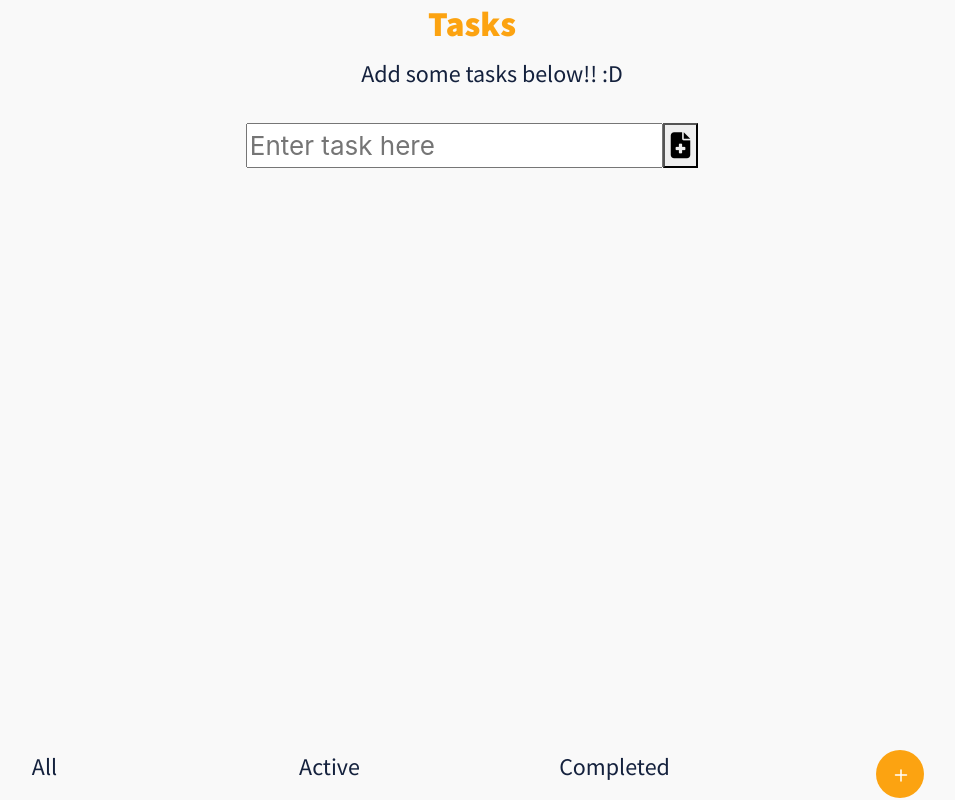
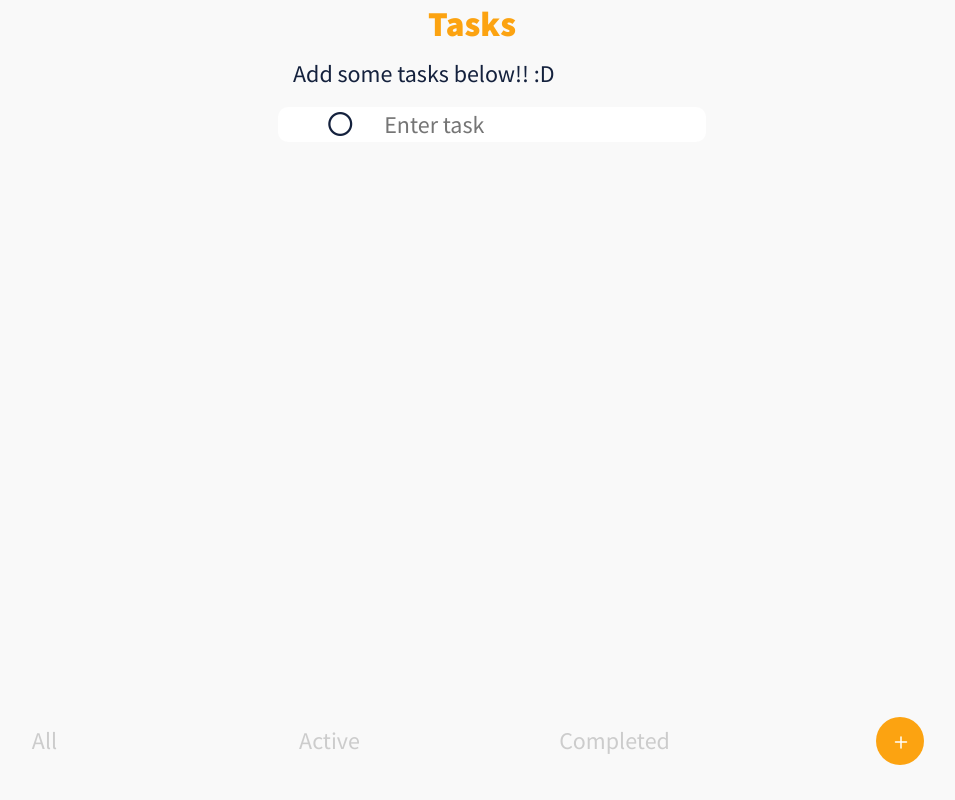
Before and after one commit to rj-tinajero/Redux-To-Do-List, a React (Create React App) app: page / in a window 1280 px wide. Shown: the whole page, without its empty margins (168-1123 px from the left). Built offline with nearby package versions, Linux system fonts and the light colour scheme.

Commit message:
many changes to the All filter page

```diff
--- a/src/App.css
+++ b/src/App.css
@@ -36,13 +36,18 @@
   }
 }
 
-li {
-  list-style-type: none;
-  float: left
+.status-icon {
+  padding-top: 5px
 }
 
-.status-icon {
-  float: left
+.status-icon-done {
+  padding-top: 5px;
+  color: #FCA311;
+}
+
+.done-task {
+  color: #FCA311;
+  text-decoration-line: line-through;
 }
 
 .btn-circle.btn-xl {
@@ -60,15 +65,21 @@ li {
   font-weight: 900;
   font-size: 35px;
   line-height: 140%;
-  color: #FCA311
+  color: #FCA311;
 }
 
 li {
+  list-style-type: none;
   font-family: 'Source Sans Pro';
   font-style: normal;
   font-weight: normal;
   font-size: 24px;
   line-height: 140%;
+}
+
+li:hover {
+  background-color: #FFFFFF;
+  border-radius: 10px;
 }
 
 p {
@@ -79,10 +90,35 @@ p {
   line-height: 140%;
 }
 
-/* img {
-  padding-bottom: 16px;
-} */
+img {
+  padding-bottom: 15px;
+}
 
-/* footer {
-  min-height: 100vh;
-} */
+.input {
+  border-top-style: hidden;
+  border-right-style: hidden;
+  border-left-style: hidden;
+  border-bottom-style: none;
+  background-color: #FFFFFF;
+}
+
+.input:focus {
+  outline: none;
+}
+
+.submit {
+  display: none
+}
+
+.hover-and-input {
+  background-color: #FFFFFF;
+  border-radius: 10px;
+}
+
+.filter-title {
+  color: #CCCCCC
+}
+
+.footer {
+  padding-bottom: 20px;
+}
--- a/src/App.js
+++ b/src/App.js
@@ -37,22 +37,36 @@ function App(props){
     <div className="App-header">
       <h1 className="title">Tasks</h1>
       <ul>
+        <div className="container">
         {props.todos.length < 1 ? <div><p>Add some tasks below!! :D</p></div> :
           props.todos.map((item, index) =>
             {
               switch(filter) {
                 case "ALL": return (
-                  <div key={index}>
-                    {item.complete ?
-                      <i onClick={() => props.changeTodoStatus(item)} className="far fa-check-circle status-icon"></i> :
-                      <i onClick={() => props.changeTodoStatus(item)} className="far fa-circle status-icon"></i>}
-                    <li>{item.task}</li>
-                    <i
-                      onClick={() => props.deleteFromList(item)}
-                      className="delete far fa-trash-alt"
+                  <li className="row" key={index}>
+                    <div className="col d-flex justify-content-end">
+                      {item.complete ?
+                        <i
+                          onClick={() => props.changeTodoStatus(item)}
+                          className="far fa-check-circle status-icon-done"></i> :
+                        <i
+                          onClick={() => props.changeTodoStatus(item)}
+                          className="far fa-circle status-icon"></i>}
+                    </div>
 
-                    ></i>
-                  </div> )
+                    <div className="col-7">
+                      {item.complete ? <p className="done-task">{item.task}</p> : <p>{item.task}</p>}
+                    </div>
+
+                    <div className="col">
+                      <i
+                        onClick={() => props.deleteFromList(item)}
+                        className="delete far fa-trash-alt"
+
+                      ></i>
+                    </div>
+
+                  </li> )
                 case "ACTIVE": return (
                   !item.complete ?
                     <div key={index}>
@@ -67,7 +81,7 @@ function App(props){
                 case "COMPLETE": return (
                   item.complete ?
                     <div key={index}>
-                      <i onClick={() => props.changeTodoStatus(item)} className="far fa-check-circle status-icon"></i>
+                      <i onClick={() => props.changeTodoStatus(item)} className="far fa-check-circle status-icon-done"></i>
                       <li>{item.task}</li>
                       <i
                         onClick={() => props.deleteFromList(item)}
@@ -78,24 +92,39 @@ function App(props){
               }
             }
         )}
+        {/* have another li element be the disappearing input box, depending on plus button being pressed */}
+          <li className="row hover-and-input" key={props.todos.length + 2}>
+            <div className="col d-flex justify-content-end">
+              <i className="far fa-circle status-icon"></i>
+            </div>
+            <div className="col-7">
+              <form onSubmit={submit}>
+                <input className="input" type="text" placeholder="Enter task" onChange={handleSubmit} value={text} />
+                <button className="submit" type="submit"><i className="fas fa-file-medical"></i></button>
+              </form>
+            </div>
+            <div className="col"></div>
+          </li>
+        </div>
+
       </ul>
 
-      <form onSubmit={submit}>
-        <input type="text" placeholder="Enter task here" onChange={handleSubmit} value={text} />
-        <button type="submit"><i class="fas fa-file-medical"></i></button>
-      </form>
+      {/* <form onSubmit={submit}>
+        <input className="input" type="text" placeholder="Enter task" onChange={handleSubmit} value={text} />
+        <button type="submit"><i className="fas fa-file-medical"></i></button>
+      </form> */}
 
 {/* maybe use filter state as a way to check which color the filter tabs should be */}
-      <div className="container fixed-bottom">
+      <div className="container fixed-bottom footer">
         <div className="row">
           <div className="col text-center my-auto">
-            <p onClick={viewAll}>All</p>
+            <p className="filter-title" onClick={viewAll}>All</p>
           </div>
           <div className="col text-center my-auto">
-            <p onClick={viewActive}>Active</p>
+            <p className="filter-title" onClick={viewActive}>Active</p>
           </div>
           <div className="col text-center my-auto">
-            <p onClick={viewComplete}>Completed</p>
+            <p className="filter-title" onClick={viewComplete}>Completed</p>
           </div>
           <div className="col text-center">
             <img src={plus} />
```
